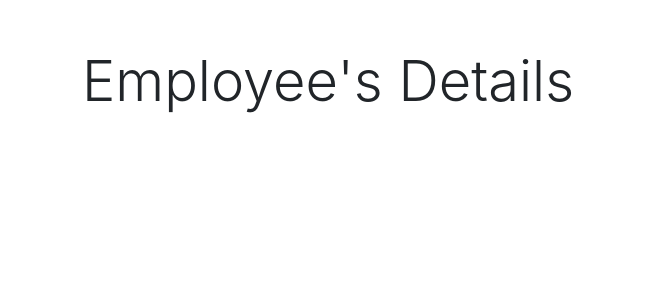
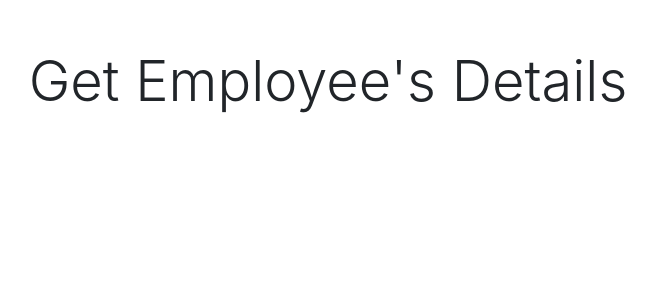
Before and after one commit to casanova5/Employee-CRUD-functionality, a Django app: page / in a window 1280 px wide. Shown: the part 56-356 px from the top of the page, without its empty margins (312-968 px from the left). Run offline with Django 3.2, Linux system fonts and the light colour scheme; some libraries are stand-ins or nearby versions.

Commit message:
Update home.html

```diff
--- a/templates/home.html
+++ b/templates/home.html
@@ -2,7 +2,7 @@
 {% block title %} Home {% endblock %}
 {% block content %}
 <div class="pricing-header px-3 py-3 pt-md-5 pb-md-4 mx-auto text-center">
-  <h1 class="display-4">Employee's Details</h1>
+  <h1 class="display-4">Get Employee's Details</h1>
 </div>
 
 
```
